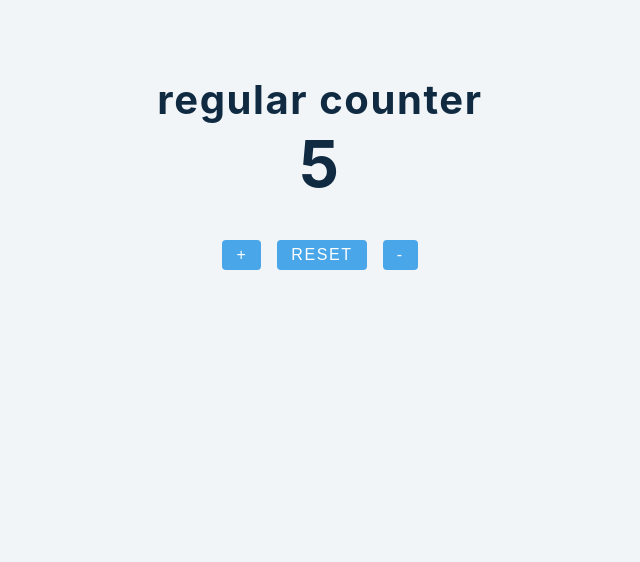
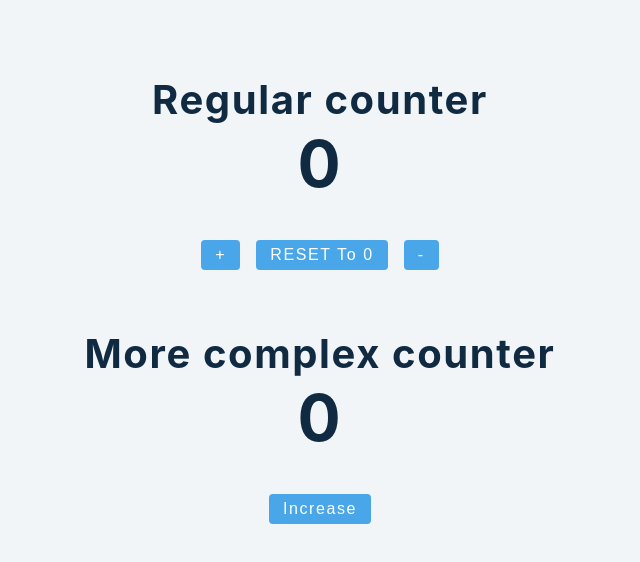
Before and after one commit to ILopatenko/react1, a React (Create React App) app: page / in a window 1280 px wide. Shown: the top 562 px of the page, without its empty margins (320-960 px from the left). Built offline with nearby package versions, Linux system fonts and the light colour scheme.

Commit message:
Create a more complex counter with timeout. TC04:45

```diff
--- a/src/tutorial/1-useState/setup/5-useState-counter.js
+++ b/src/tutorial/1-useState/setup/5-useState-counter.js
@@ -2,16 +2,36 @@ import React, { useState } from 'react';
 import { Fragment } from 'react';
 
 const UseStateCounter = () => {
-  const [value, setValue] = useState(5);
-  const decrease = () => {setValue(value - 1)};
-  const increase = () => {setValue (value + 1)};
+  const [value, setValue] = useState(0);
+  const decrease = () => setValue(value - 1);
+  const increase = () => setValue (value + 1);
+
+
+  const complexIncrease = () => {
+    setTimeout(() => {
+      //setValue(value + 1);
+      setValue((currentState) => {
+        return currentState + 1;
+      });
+    }, 2000);
+  };
+
+
   return <Fragment>
     <section style={{margin: '4rem 0'}}>
-      <h2>regular counter</h2>
+      <h2>Regular counter</h2>
       <h1>{value}</h1>
       <button className='btn' onClick={increase}>+</button>
-      <button className='btn' onClick={() => {setValue(0)}}>RESET</button>
+      <button className='btn' onClick={() => {setValue(0)}}>RESET to 0</button>
       <button className='btn' onClick={decrease}>-</button>
+    </section>
+
+    <section style={{margin: '4rem 0'}}>
+      <h2>More complex counter</h2>
+      <h1>{value}</h1>
+
+      <button className='btn' onClick={complexIncrease}>increase</button>
+
     </section>
   </Fragment>
 };
```
